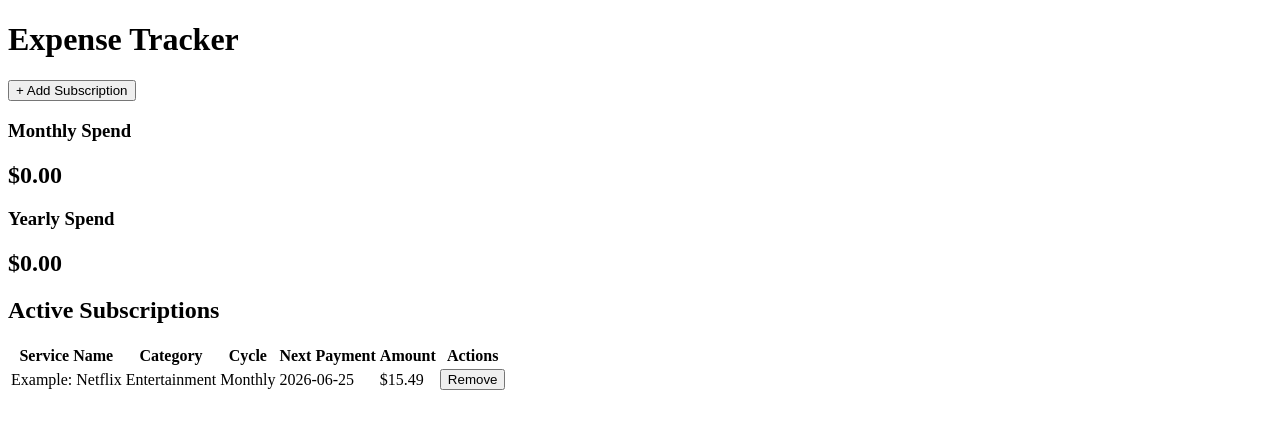
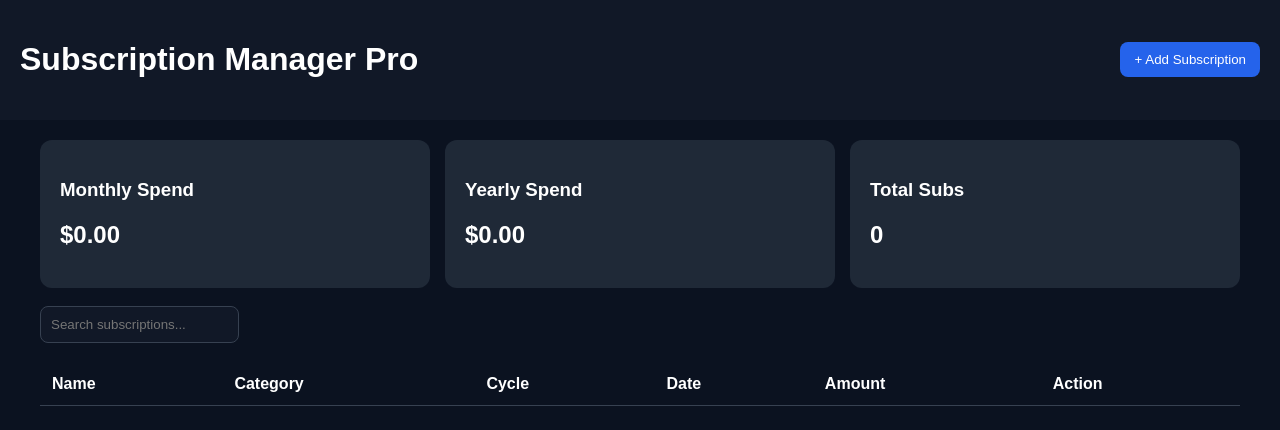
Before and after one commit to frontier-browser/expcl, a plain HTML site: page index.html in a window 1280 px wide. Drawn offline with Linux system fonts and the light colour scheme.

Commit message:
Update index.html

```diff
--- a/index.html
+++ b/index.html
@@ -3,55 +3,117 @@
 <head>
 <meta charset="UTF-8">
 <meta name="viewport" content="width=device-width, initial-scale=1.0">
-    <title>Subscription Tracker</title>
-    <link rel="stylesheet" href="style.css">
+<title>EXPENSE CALCULATOR</title>
+<style>
+body{font-family:Arial,sans-serif;background:#0b1220;color:#fff;margin:0}
+header{padding:20px;background:#111827;display:flex;justify-content:space-between;align-items:center}
+.container{max-width:1200px;margin:auto;padding:20px}
+.cards{display:grid;grid-template-columns:repeat(auto-fit,minmax(220px,1fr));gap:15px}
+.card{background:#1f2937;padding:20px;border-radius:12px}
+button{background:#2563eb;color:#fff;border:none;padding:10px 14px;border-radius:8px;cursor:pointer}
+input,select{padding:10px;border-radius:8px;border:1px solid #374151;background:#111827;color:#fff}
+table{width:100%;border-collapse:collapse;margin-top:20px}
+th,td{padding:12px;border-bottom:1px solid #374151;text-align:left}
+.modal{display:none;position:fixed;inset:0;background:rgba(0,0,0,.7);align-items:center;justify-content:center}
+.modal-content{background:#1f2937;padding:20px;border-radius:12px;width:90%;max-width:500px}
+.row{display:flex;gap:10px;margin-bottom:10px}
+.row>*{flex:1}
+</style>
 </head>
 <body>
-
-    <div class="dashboard-container">
-        <header class="dashboard-header">
-            <h1>Expense Tracker</h1>
-            <button id="add-sub-btn">+ Add Subscription</button>
+<header>
+<h1>Subscription Manager Pro</h1>
+<button onclick="openModal()">+ Add Subscription</button>
 </header>
 
-        <section class="summary-section">
-            <div class="card">
-                <h3>Monthly Spend</h3>
-                <h2 id="monthly-total">$0.00</h2>
+<div class="container">
+<div class="cards">
+<div class="card"><h3>Monthly Spend</h3><h2 id="monthly">$0</h2></div>
+<div class="card"><h3>Yearly Spend</h3><h2 id="yearly">$0</h2></div>
+<div class="card"><h3>Total Subs</h3><h2 id="count">0</h2></div>
 </div>
-            <div class="card">
-                <h3>Yearly Spend</h3>
-                <h2 id="yearly-total">$0.00</h2>
-            </div>
-        </section>
 
-        <section class="table-section">
-            <h2>Active Subscriptions</h2>
-            <table id="subscription-table">
+<br>
+<input id="search" placeholder="Search subscriptions..." oninput="render()">
+
+<table>
 <thead>
 <tr>
-                        <th>Service Name</th>
-                        <th>Category</th>
-                        <th>Cycle</th>
-                        <th>Next Payment</th>
-                        <th>Amount</th>
-                        <th>Actions</th>
+<th>Name</th><th>Category</th><th>Cycle</th><th>Date</th><th>Amount</th><th>Action</th>
 </tr>
 </thead>
-                <tbody id="table-body">
-                    <tr>
-                        <td>Example: Netflix</td>
-                        <td>Entertainment</td>
-                        <td>Monthly</td>
-                        <td>2026-06-25</td>
-                        <td>$15.49</td>
-                        <td><button class="delete-btn">Remove</button></td>
-                    </tr>
-                </tbody>
+<tbody id="tbody"></tbody>
 </table>
-        </section>
 </div>
 
-    <script src="script.js"></script>
+<div class="modal" id="modal">
+<div class="modal-content">
+<h2>Add Subscription</h2>
+<div class="row"><input id="name" placeholder="Service Name"></div>
+<div class="row"><input id="category" placeholder="Category"></div>
+<div class="row">
+<select id="cycle">
+<option>Monthly</option>
+<option>Yearly</option>
+</select>
+<input id="date" type="date">
+</div>
+<div class="row"><input id="amount" type="number" placeholder="Amount"></div>
+<button onclick="addSub()">Save</button>
+<button onclick="closeModal()">Cancel</button>
+</div>
+</div>
+
+<script>
+let subs=JSON.parse(localStorage.getItem("subs")||"[]");
+
+function save(){localStorage.setItem("subs",JSON.stringify(subs));}
+
+function render(){
+const q=document.getElementById("search").value.toLowerCase();
+const tb=document.getElementById("tbody");
+tb.innerHTML="";
+let monthly=0;
+
+subs.filter(s=>s.name.toLowerCase().includes(q)).forEach((s,i)=>{
+monthly += s.cycle==="Monthly"?Number(s.amount):Number(s.amount)/12;
+tb.innerHTML += `<tr>
+<td>${s.name}</td>
+<td>${s.category}</td>
+<td>${s.cycle}</td>
+<td>${s.date}</td>
+<td>$${s.amount}</td>
+<td><button onclick="del(${i})">Delete</button></td>
+</tr>`;
+});
+
+document.getElementById("monthly").innerText="$"+monthly.toFixed(2);
+document.getElementById("yearly").innerText="$"+(monthly*12).toFixed(2);
+document.getElementById("count").innerText=subs.length;
+}
+
+function addSub(){
+subs.push({
+name:name.value,
+category:category.value,
+cycle:cycle.value,
+date:date.value,
+amount:amount.value
+});
+save();
+closeModal();
+render();
+}
+
+function del(i){
+subs.splice(i,1);
+save();
+render();
+}
+
+function openModal(){modal.style.display="flex";}
+function closeModal(){modal.style.display="none";}
+render();
+</script>
 </body>
 </html>
```
Lines whose indentation alone changed are shown as unchanged.
